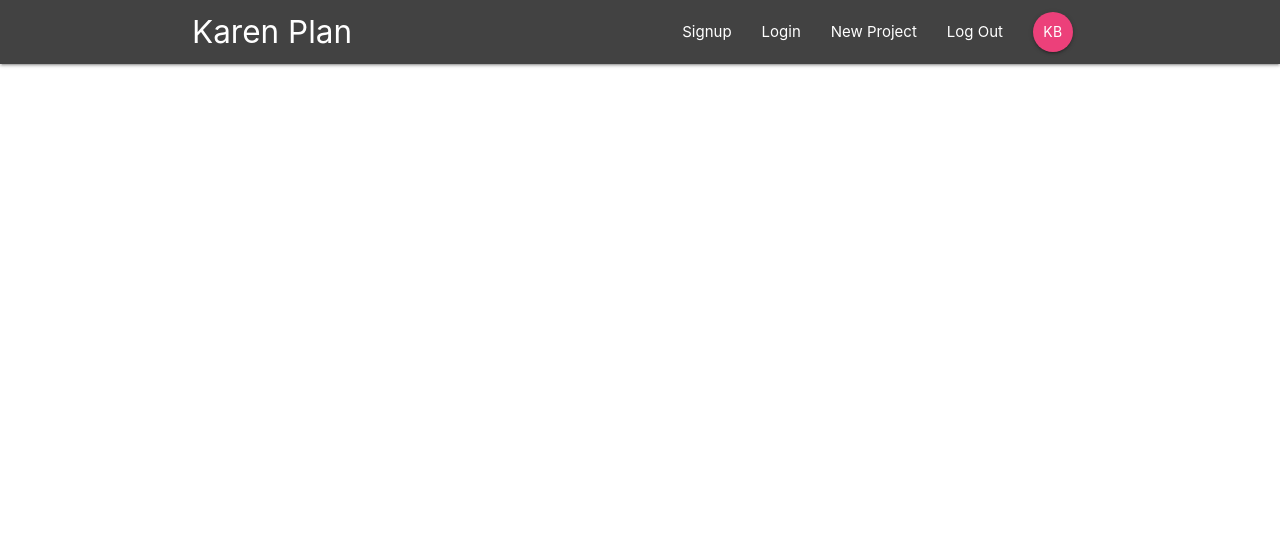
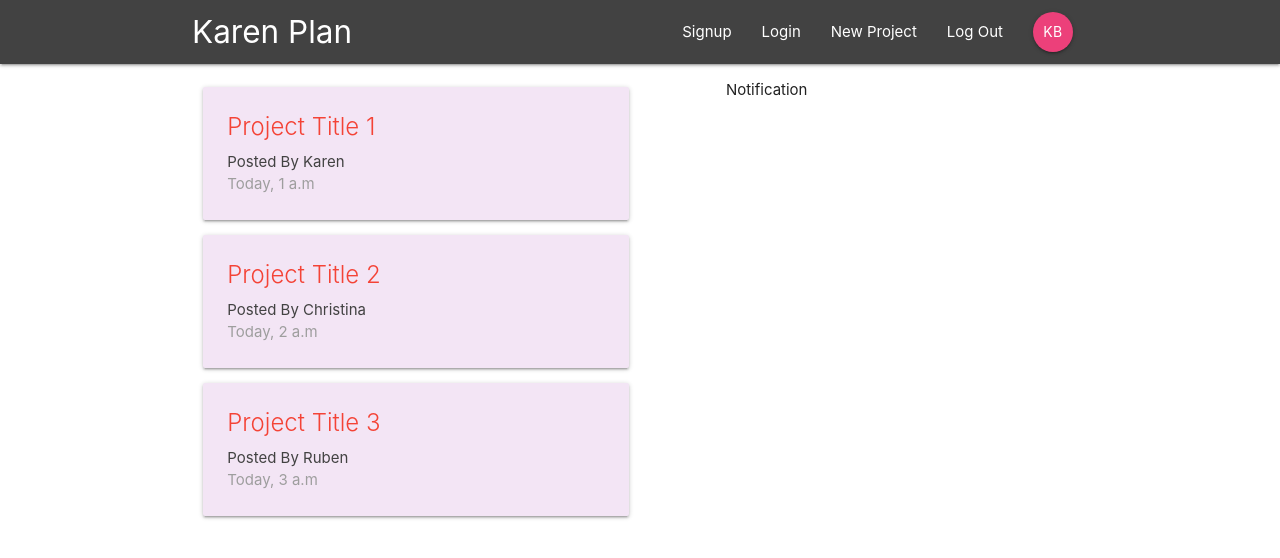
Before and after one commit to karenbarseghyan/app-react-redux-firebase, a React (Create React App) app: page / in a window 1280 px wide. Shown: the top 558 px of the page. Built offline with nearby package versions, Linux system fonts and the light colour scheme.

Commit message:
Dashboard Component

```diff
--- a/src/App.js
+++ b/src/App.js
@@ -1,5 +1,6 @@
 import React, {Component} from 'react';
-import {BrowserRouter} from 'react-router-dom';
+import {BrowserRouter, Route, Switch} from 'react-router-dom';
+import Dashboard from './components/dashboard/Dashboard';
 import Navbar from './components/layout/Navbar'
 
 
@@ -9,6 +10,9 @@ class App extends Component {
       <BrowserRouter>
         <div className="App">
           <Navbar />
+          <Switch>
+            <Route path ='/' component = {Dashboard} />
+          </Switch>
         </div>
       </BrowserRouter>
     );
--- a/src/components/dashboard/Dashboard.js
+++ b/src/components/dashboard/Dashboard.js
@@ -0,0 +1,23 @@
+import React, {Component} from 'react';
+import ProjectList from '../projects/ProjectList';
+import Notification from './Notification';
+
+class Dashboard extends Component {
+    render() {
+        return (
+            <div className = "dashboard container">
+                <div className = "row">
+                    <div className = "col s12 m6">
+                        <ProjectList />
+                    </div>
+                    <div className = "col s12 m5 offset-m1">
+                        <Notification />
+                    </div>
+                </div>
+
+            </div>
+        )
+    }
+}
+
+export default Dashboard
--- a/src/components/dashboard/Notification.js
+++ b/src/components/dashboard/Notification.js
@@ -0,0 +1,9 @@
+import React from 'react';
+
+const Notification = () => {
+    return (
+        <p>Notification</p>
+    )
+}
+
+export default Notification
--- a/src/components/projects/ProjectList.js
+++ b/src/components/projects/ProjectList.js
@@ -0,0 +1,35 @@
+import React from 'react';
+
+const ProjectList = () => {
+    return (
+        <div className = "project list section">
+
+            <div className = "card project-summary purple lighten-5">
+                <div className = "card-content grey-text text-darken-3">
+                    <span className = "card-title red-text"> Project Title 1 </span>
+                    <p>Posted By Karen</p>
+                    <p className="grey-text">Today, 1 a.m</p>
+                </div>
+            </div>
+
+            <div className = "card project-summary purple lighten-5">
+                <div className = "card-content grey-text text-darken-3">
+                    <span className = "card-title red-text"> Project Title 2 </span>
+                    <p>Posted By Christina</p>
+                    <p className="grey-text">Today, 2 a.m</p>
+                </div>
+            </div>
+
+            <div className = "card project-summary purple lighten-5">
+                <div className = "card-content grey-text text-darken-3">
+                    <span className = "card-title red-text"> Project Title 3 </span>
+                    <p>Posted By Ruben</p>
+                    <p className="grey-text">Today, 3 a.m</p>
+                </div>
+            </div>
+
+        </div>
+    )
+}
+
+export default ProjectList
```
Also changed, not shown: 1 other file (tests, documents, lock files or other folders).
